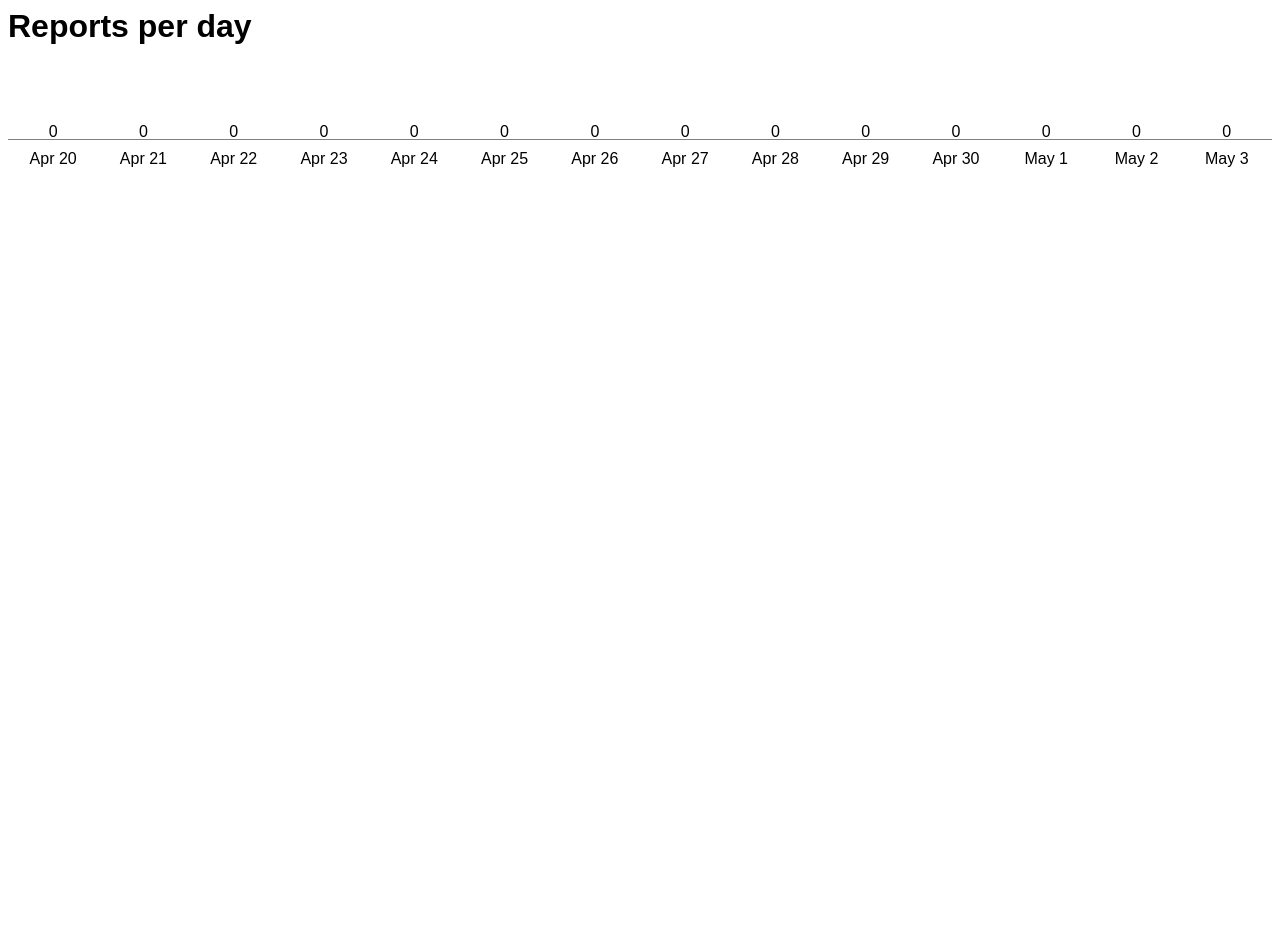
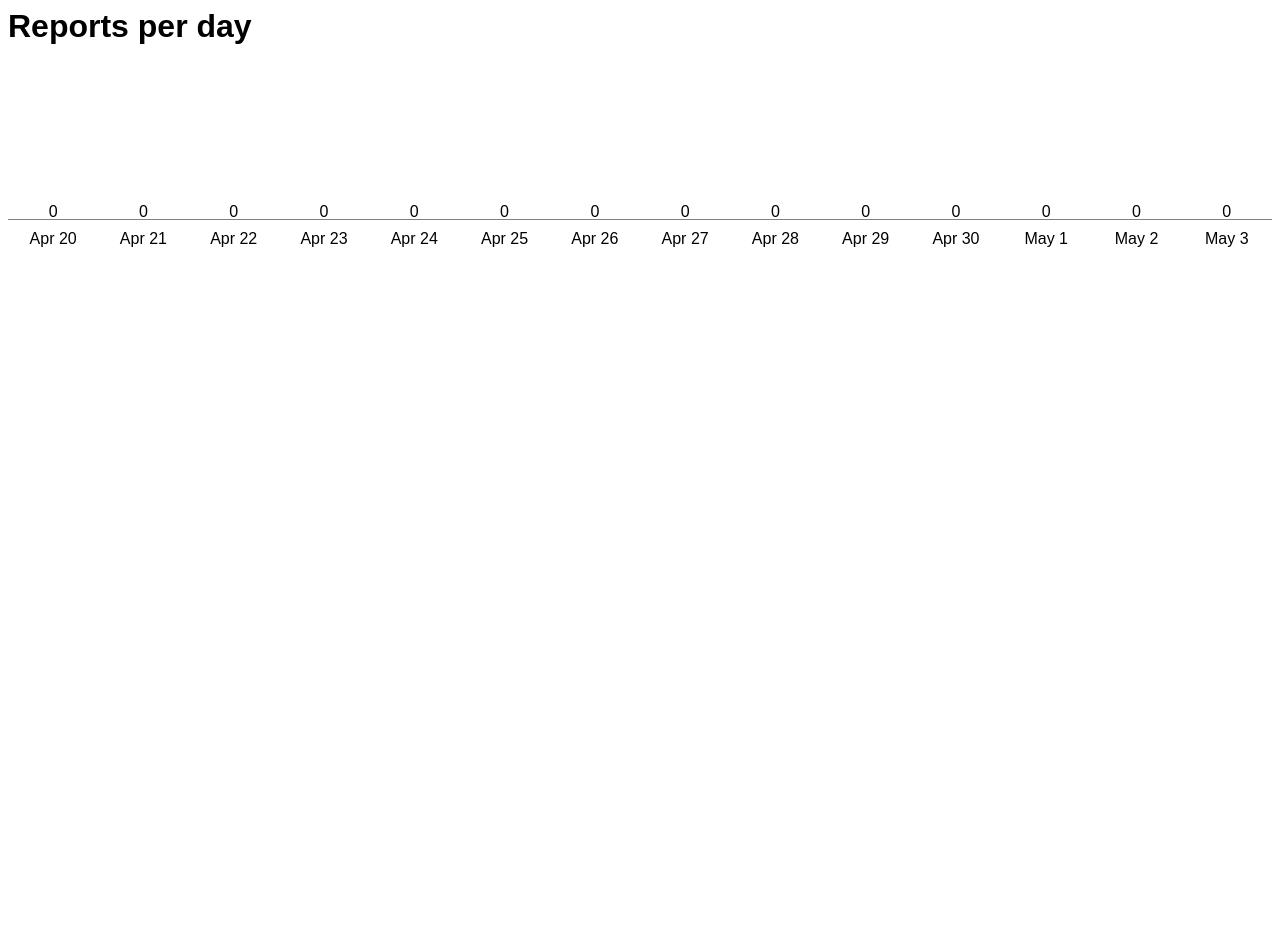
Before and after one commit to berkmancenter/semaphore, a Django app: page /graphs/reports_per_day in a window 1280 px wide. After the commit the page ends 247 px from the top, so only its background shows below. Run offline with Django 3.2, Linux system fonts and the light colour scheme; data that the repository does not hold is empty.

Commit message:
update styles

```diff
--- a/collator/static/graph_styles.css
+++ b/collator/static/graph_styles.css
@@ -3,21 +3,24 @@
 	height: 40px;
 }
 
-.graph {
-	height: calc(100% - 40px);
+#graph {
+	height: 200px;
 }
 
 .bar-container {
-	height: 70px;
+	height: 150px;
 	border-bottom: 1px solid gray;
 	margin-bottom: 10px
 }
 
 .day-col {
+	height: 100%;
+}
+
+.col {
 	text-align: center;
 	font-family: sans-serif;
 	display: inline-block;
-	height: 100%;
 	width: calc((100% - 28px) / 14);
 	position: relative;
 	margin: 0 1px 0 1px;
--- a/collator/templates/graphs/reports_per_day.html
+++ b/collator/templates/graphs/reports_per_day.html
@@ -8,13 +8,13 @@
 		<h1 class='header'>Reports per day</h1>
 		<div id='graph'>
 			<div class="bar-container">
-			{% for day in days %}<div class="day-col">
+			{% for day in days %}<div class="col day-col">
 				<div class="bar"
 					 style="height: {{day.count_perc_of_max}}%"
 					 count="{{day.count}}"></div>
 			</div>{% endfor %}
 			</div>
-			{% for day in days %}<div class="day-col">
+			{% for day in days %}<div class="col">
 				<div class="label">{{day.date|date:"M j"}}</div>
 			</div>{% endfor %}
 		</div>
```
